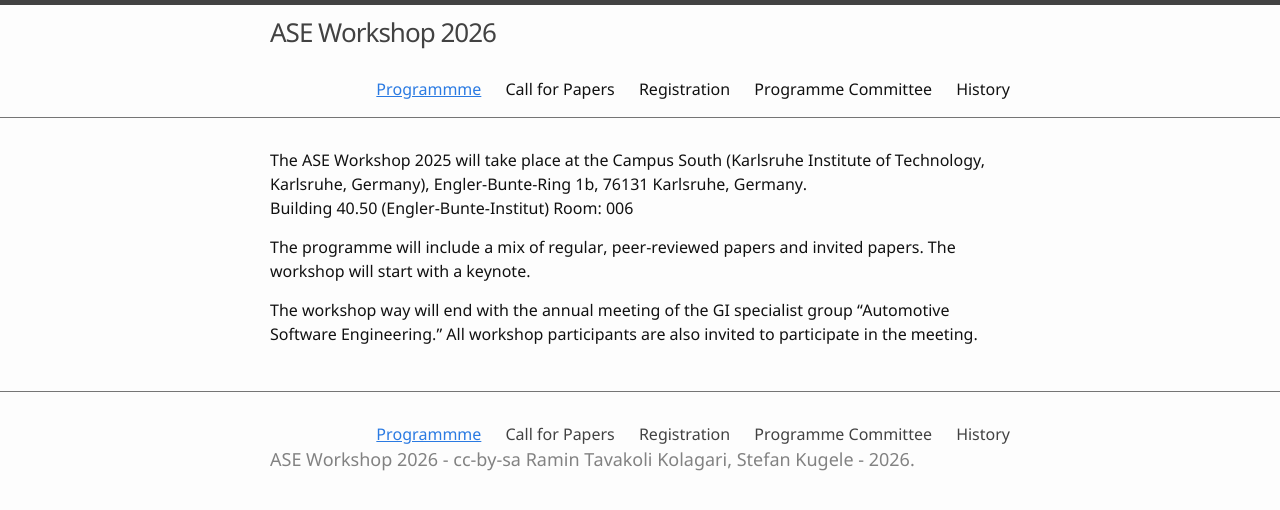
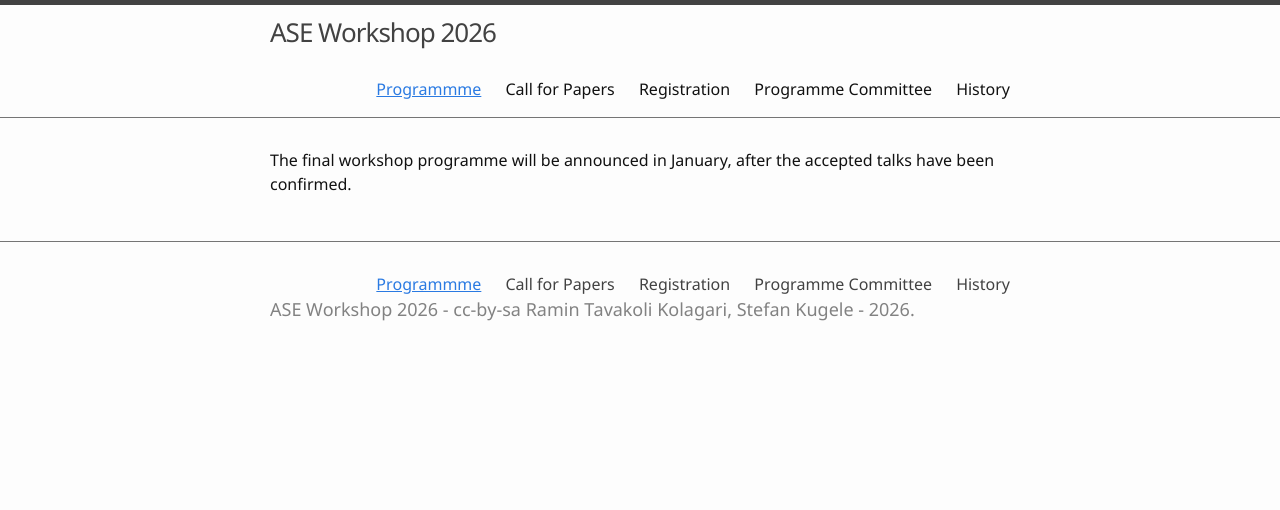
Before and after one commit to ASE-Workshop/2026, a Jekyll site: the page built from 0-programm.md, in a window 1280 px wide. Shown: the top 510 px of the page. Built offline with Jekyll 4.4.1, drawn with Linux system fonts in a browser that asks for light colours.

Commit message:
Revise workshop programme information
Updated the workshop programme details and added a note about the final announcement.

```diff
--- a/0-programm.md
+++ b/0-programm.md
@@ -2,6 +2,13 @@
 title: Programmme
 nav: true
 ---
+
+The final workshop programme will be announced in January, after the accepted talks have been confirmed.
+
+
+
+<!--
+OLD
 The ASE Workshop 2025 will take place at the Campus South (Karlsruhe Institute of Technology, Karlsruhe, Germany), Engler-Bunte-Ring 1b, 76131 Karlsruhe, Germany. \
 Building 40.50 (Engler-Bunte-Institut) Room: 006
 
@@ -9,6 +16,8 @@ The programme will include a mix of regular, peer-reviewed papers and invited pa
 
 The workshop way will end with the annual meeting of the GI specialist group "Automotive Software Engineering."
 All workshop participants are also invited to participate in the meeting.
+-->
+
 
 <!--
 =====================  OLD PROGRAM (commented out, invisible on the webpage) =====================
```
